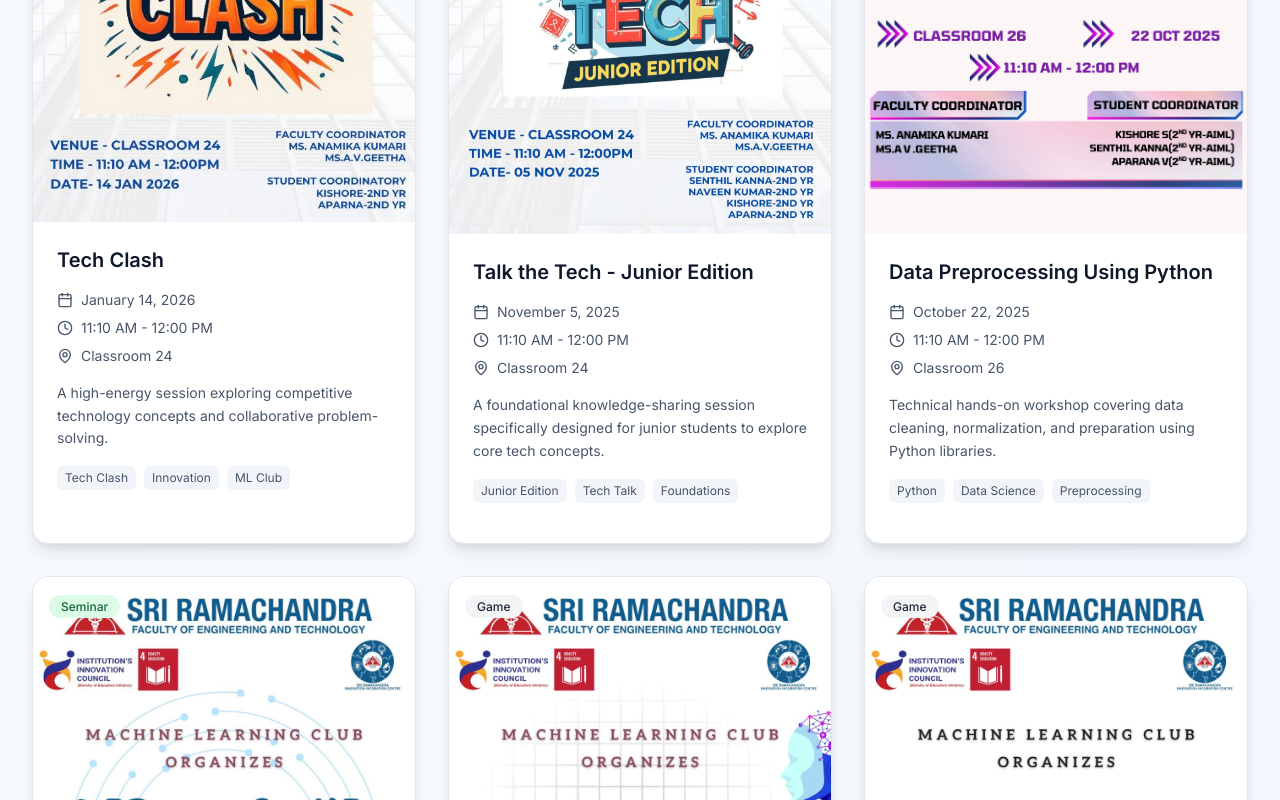
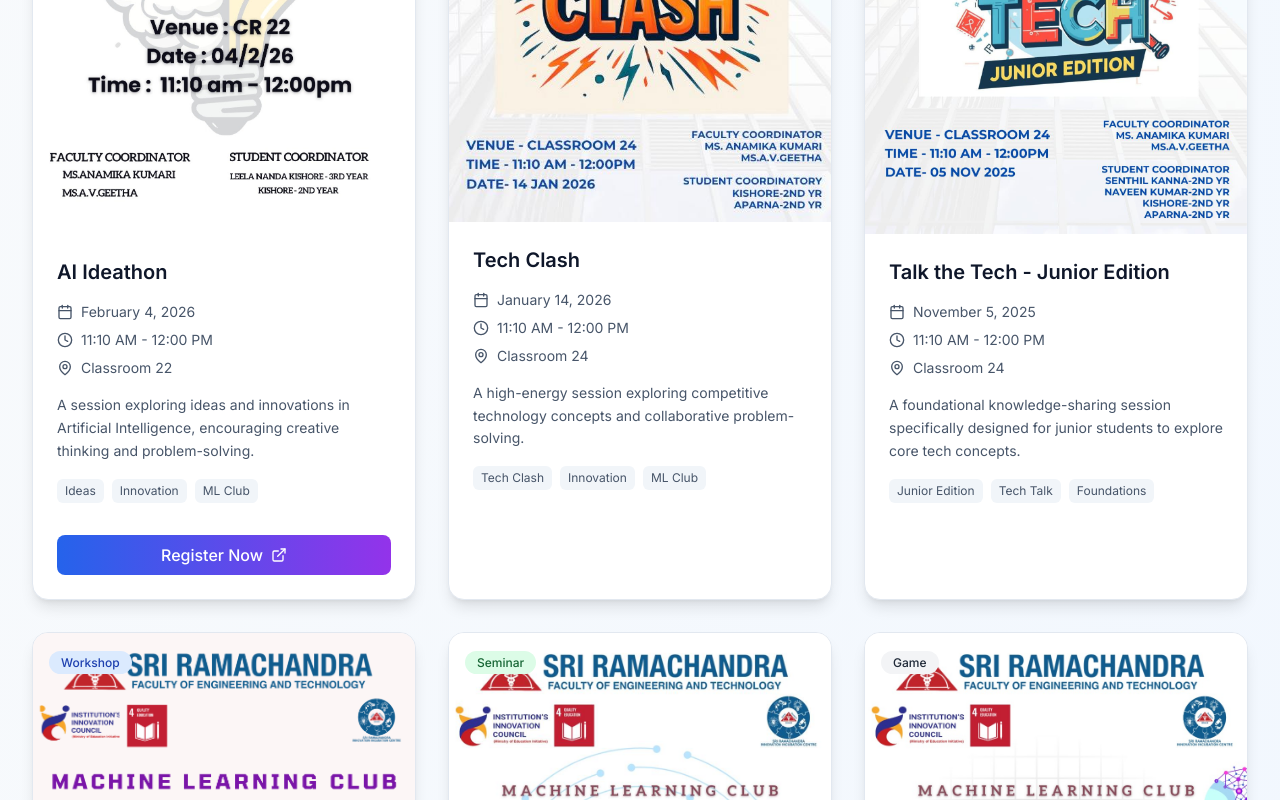
Before and after one commit to mlclub-sret/mlclub-sret.github.io, a React (Vite) app: page /#/events in a window 1280 px wide. Shown: the part 700-1500 px from the top of the page. Built offline with nearby package versions, Linux system fonts and the light colour scheme.

Commit message:
Event for 4th Feb 2026 Added

```diff
--- a/src/data/events.ts
+++ b/src/data/events.ts
@@ -14,6 +14,19 @@ type EventDetails = {
 }[];
 
 export const events: EventDetails = [
+  {
+    title: 'AI Ideathon',
+    date: '2026-02-04',
+    time: '11:10 AM - 12:00 PM',
+    location: 'Classroom 22',
+    type: 'Ideathon',
+    description: 'A session exploring ideas and innovations in Artificial Intelligence, encouraging creative thinking and problem-solving.',
+    image: 'events/4thFeb2026.jpeg',
+    tags: ['Ideas', 'Innovation', 'ML Club'],
+    cta_name: 'Register Now',
+    cta_link: 'https://forms.gle/Sofuv6Aywg7wwvfW9',
+    feedback: ''
+  },
   {
     title: 'Tech Clash',
     date: '2026-01-14',
```
Also changed, not shown: public/events/4thFeb2026.jpeg (added).
